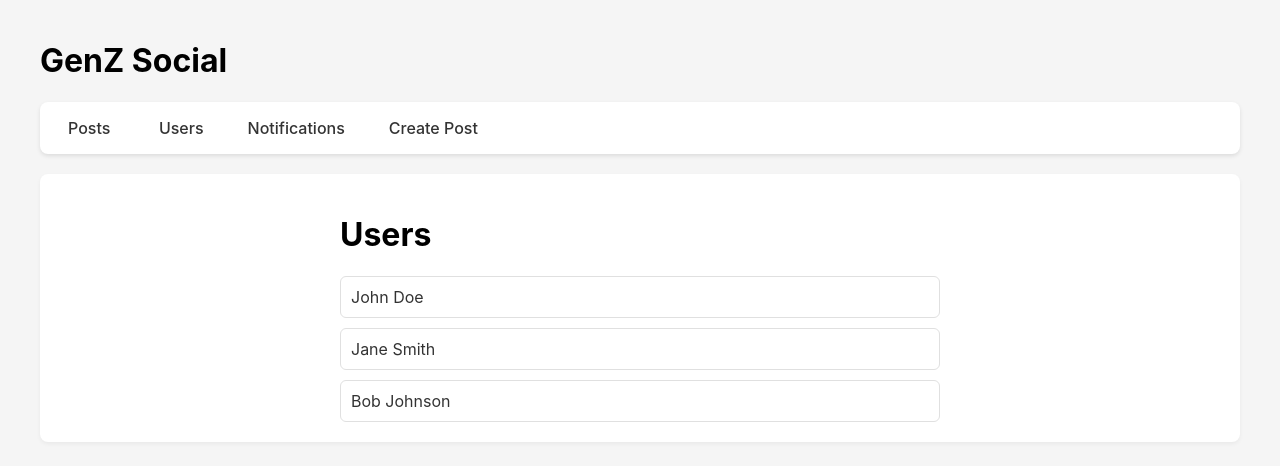
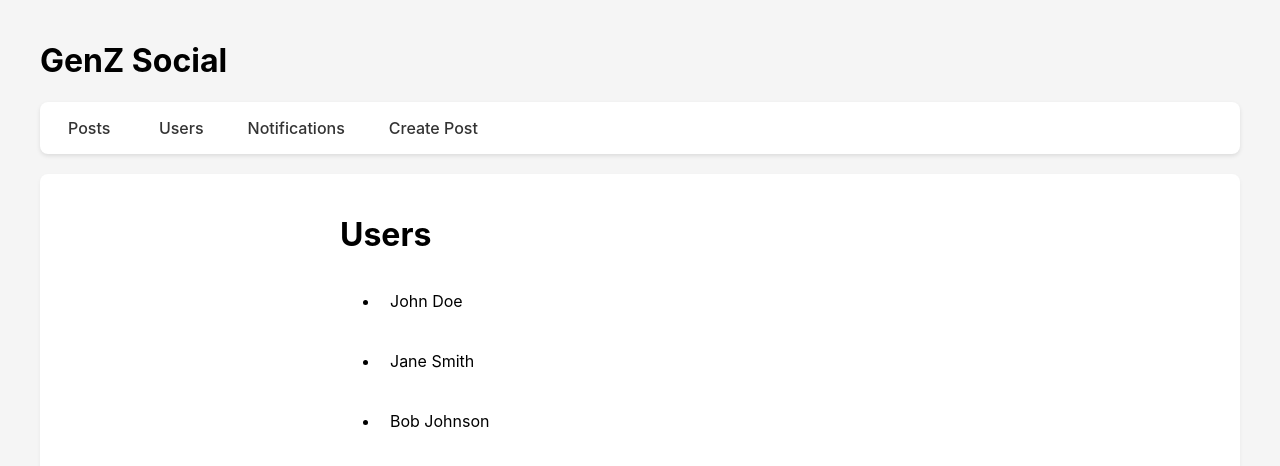
Before and after one commit to acciojob/social-media-satyamjha09, a React app: page /users in a window 1280 px wide. Built offline with nearby package versions, Linux system fonts and the light colour scheme.

Commit message:
done Projects

```diff
--- a/src/pages/Users.js
+++ b/src/pages/Users.js
@@ -12,18 +12,17 @@ const Users = () => {
   return (
     <div className="users-page">
       <h1>Users</h1>
-        <div className="users-list">
-          {users.map((user, index) => (
-            <a
+        <ul className="users-list">
+          {users.map(user => (
+            <li
               key={user.id}
-              href={`/users/${user.id}`}
-              className={`user-${index + 1}`}
-              style={{ display: 'block', padding: '10px' }}
+              data-testid={`user-${user.id}`}
+              onClick={() => setSelectedUser(user.id)}
             >
               {user.name}
-            </a>
+            </li>
           ))}
-        </div>
+        </ul>
 
       {selectedUser && (
         <>
--- a/src/styles/App.css
+++ b/src/styles/App.css
@@ -83,6 +83,8 @@ body {
   border: 1px solid #ddd;
   border-radius: 4px;
   font-size: 16px;
+  display: block !important;
+  opacity: 1 !important;
 }
 
 #postAuthor {
@@ -121,7 +123,9 @@ body {
 }
 
 .edit-button {
-  position: absolute;
+  position: absolute !important;
+  right: 15px !important;
+  top: 15px !important;
   right: 20px;
   top: 20px;
 }
@@ -208,6 +212,12 @@ body {
   border-radius: 12px;
 }
 
+.users-list li {
+  cursor: pointer;
+  padding: 10px;
+  margin: 5px 0;
+}
+
 /* Utility Classes */
 .post-item-2 {
   position: relative;
```
